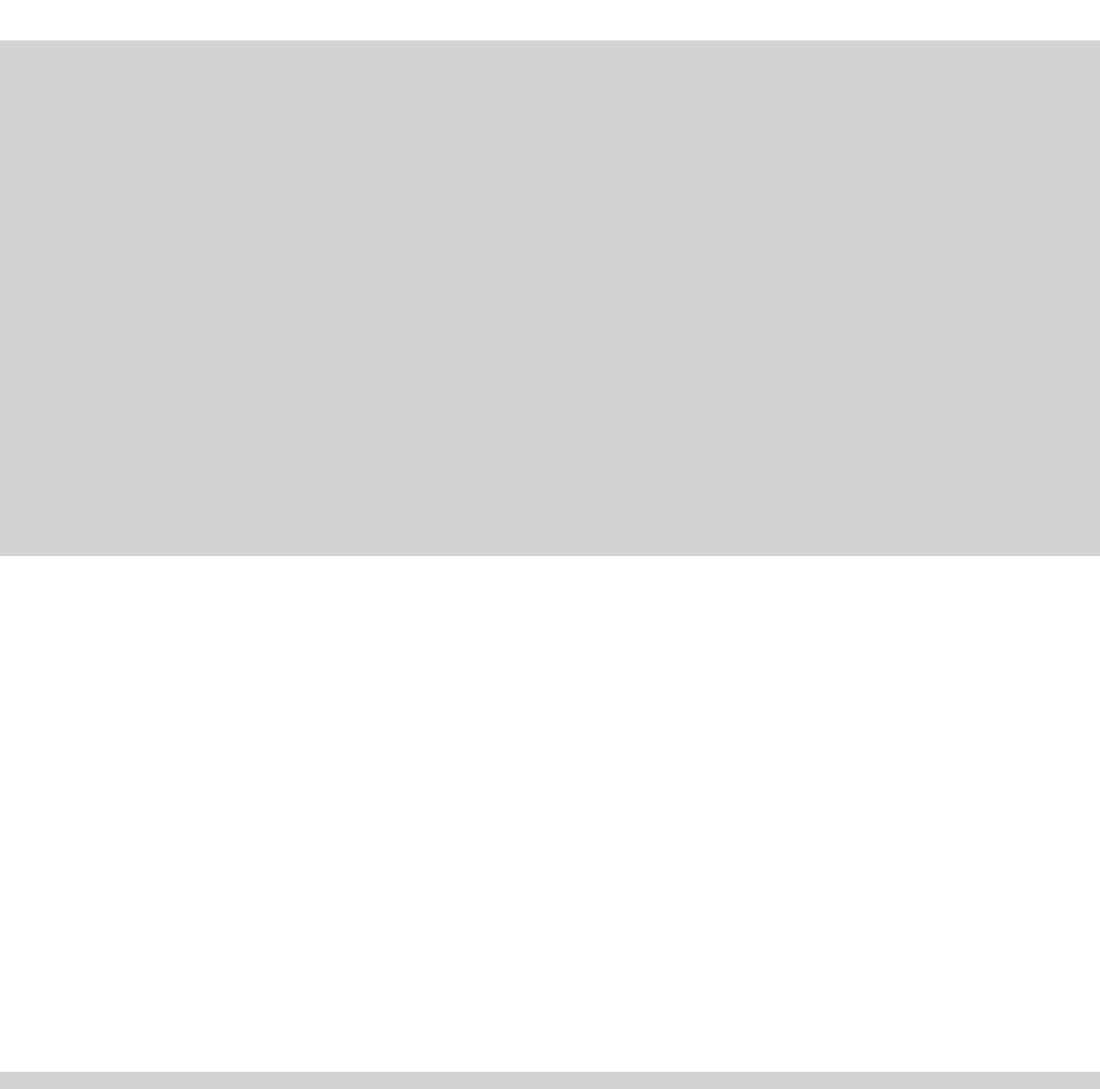
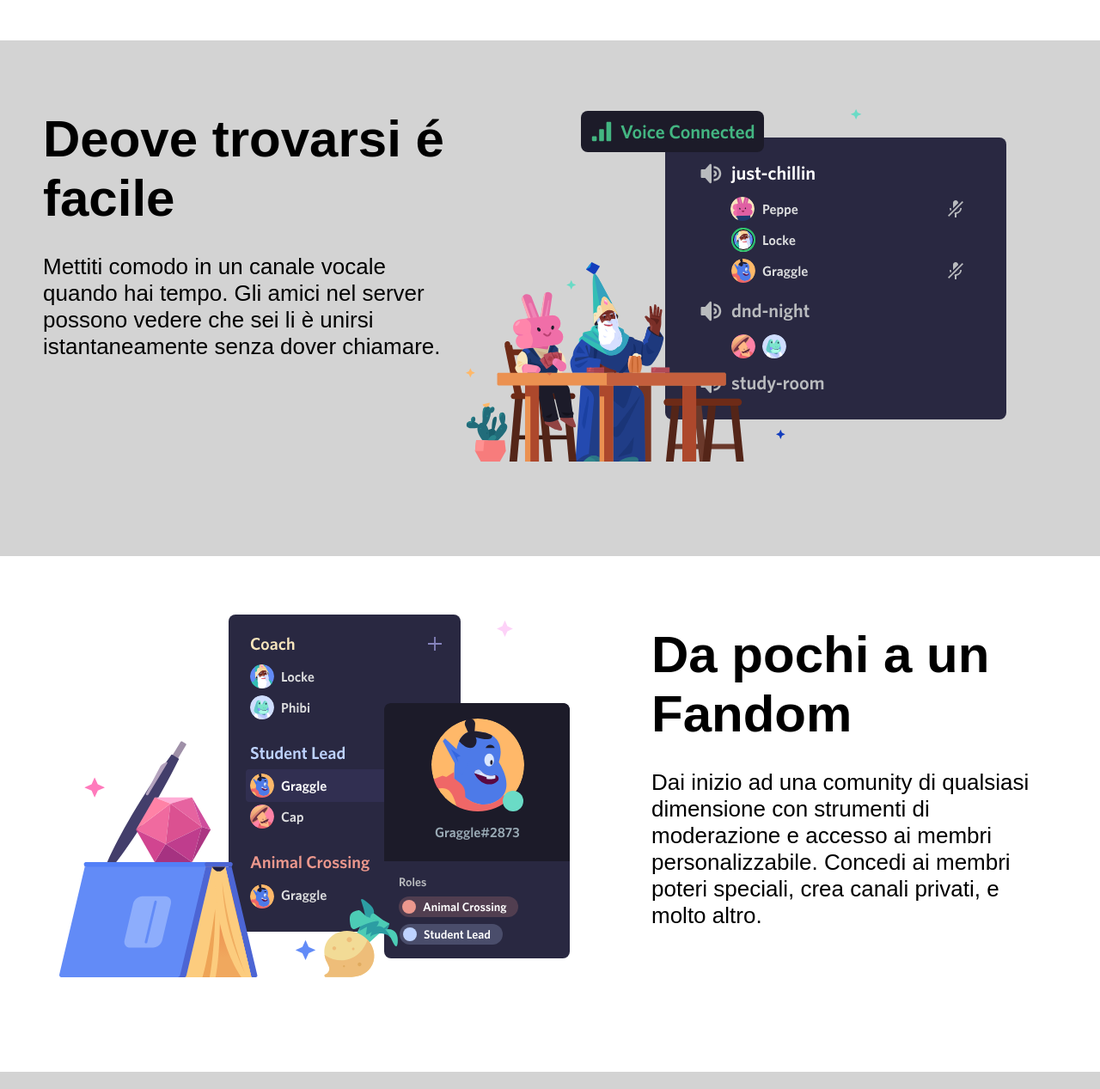
Before and after one commit to Sebastian-ivaniczki/htmlcss-discord, a plain HTML site: page index.html in a window 1280 px wide. Shown: the part 1133-2400 px from the top of the page at 86% size. Drawn offline with Linux system fonts and the light colour scheme.

Commit message:
added other section

```diff
--- a/index.html
+++ b/index.html
@@ -80,14 +80,24 @@
       </section>
       <section class="bg-gray border">
         <div class="container flex row-reverse">
-          <div class="large-col border"></div>
-          <div class="small-col border"></div>
+          <div class="large-col border">
+            <img src="img/img/item2.svg" alt="voice conected">
+          </div>
+          <div class="small-col border">
+            <h2>Deove trovarsi é facile</h2>
+            <p>Mettiti comodo in un canale vocale quando hai tempo. Gli amici nel server possono vedere che sei li è unirsi istantaneamente senza dover chiamare.</p>
+          </div>
         </div>
       </section>
       <section class="bg-white border">
         <div class="container flex border">
-          <div class="large-col border"></div>
-          <div class="small-col border"></div>
+          <div class="large-col border">
+            <img src="img/img/item3.svg" alt="Fandom">
+          </div>
+          <div class="small-col border">
+            <h2>Da pochi a un Fandom</h2>
+            <p>Dai inizio ad una comunity di qualsiasi dimensione con strumenti di moderazione e accesso ai membri personalizzabile. Concedi ai membri poteri speciali, crea canali privati, e molto altro.</p>
+          </div>
         </div>
       </section>
       <section class="bg-gray">
```
